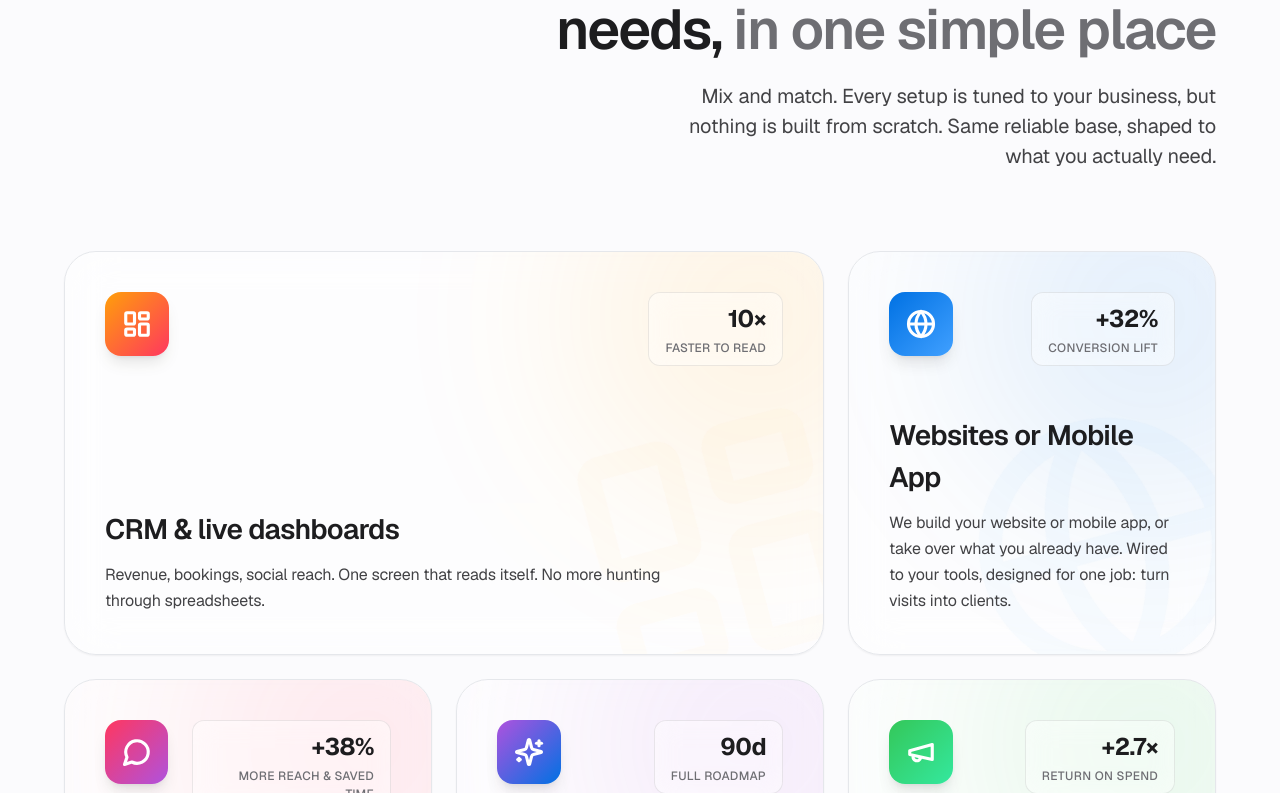
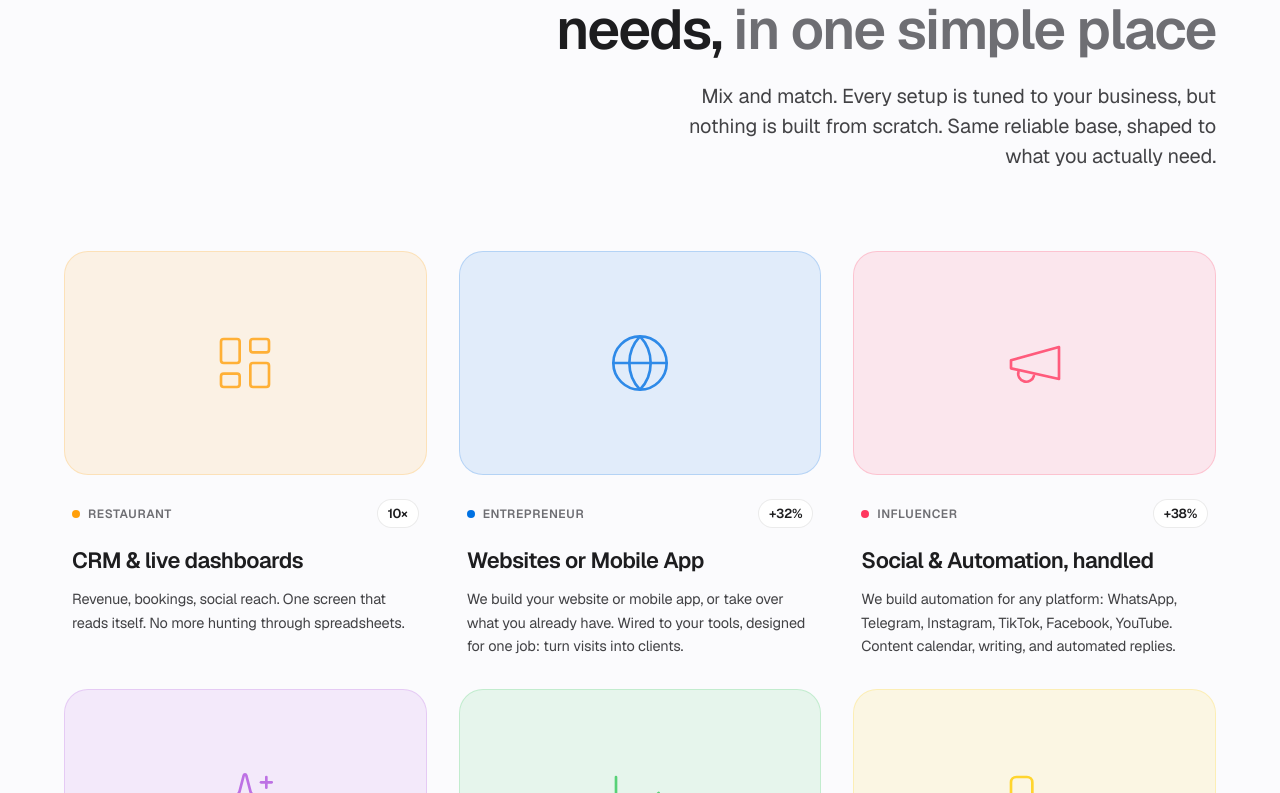
Before and after one commit to JulienRousset/customify, a React (Vite) app: page / in a window 1280 px wide. Shown: the part 1307-2100 px from the top of the page. Built offline with nearby package versions, Linux system fonts and the light colour scheme; no server answers.

Commit message:
style: revert bento grid to a cleaner card layout with large image-like visuals

```diff
--- a/src/components/Services.tsx
+++ b/src/components/Services.tsx
@@ -1,15 +1,15 @@
 import { motion } from 'framer-motion'
-import { LayoutDashboard, Globe, Megaphone, Sparkles, GitMerge, MessageCircle } from 'lucide-react'
+import { LayoutDashboard, Globe, Megaphone, Sparkles, LineChart, Workflow } from 'lucide-react'
 import { useLang } from '../lang'
 import { easeApple, staggerItem, staggerParent, viewportOnce } from './fx/motion'
 
 const visualStyles = [
-  { icon: LayoutDashboard, gradient: 'from-[#ff9f0a] to-[#ff375f]', color: 'text-[#ff9f0a]', glow: 'bg-[#ff9f0a]' },
-  { icon: Globe, gradient: 'from-[#0071e3] to-[#40a0ff]', color: 'text-[#0071e3]', glow: 'bg-[#0071e3]' },
-  { icon: MessageCircle, gradient: 'from-[#ff375f] to-[#af52de]', color: 'text-[#ff375f]', glow: 'bg-[#ff375f]' },
-  { icon: Sparkles, gradient: 'from-[#af52de] to-[#0071e3]', color: 'text-[#af52de]', glow: 'bg-[#af52de]' },
-  { icon: Megaphone, gradient: 'from-[#34c759] to-[#34e89e]', color: 'text-[#34c759]', glow: 'bg-[#34c759]' },
-  { icon: GitMerge, gradient: 'from-[#ffcc00] to-[#ff9f0a]', color: 'text-[#ffcc00]', glow: 'bg-[#ffcc00]' },
+  { icon: LayoutDashboard, bg: 'bg-[#ff9f0a]/10', color: 'text-[#ff9f0a]', border: 'border-[#ff9f0a]/20', hex: '#ff9f0a' },
+  { icon: Globe, bg: 'bg-[#0071e3]/10', color: 'text-[#0071e3]', border: 'border-[#0071e3]/20', hex: '#0071e3' },
+  { icon: Megaphone, bg: 'bg-[#ff375f]/10', color: 'text-[#ff375f]', border: 'border-[#ff375f]/20', hex: '#ff375f' },
+  { icon: Sparkles, bg: 'bg-[#af52de]/10', color: 'text-[#af52de]', border: 'border-[#af52de]/20', hex: '#af52de' },
+  { icon: LineChart, bg: 'bg-[#34c759]/10', color: 'text-[#34c759]', border: 'border-[#34c759]/20', hex: '#34c759' },
+  { icon: Workflow, bg: 'bg-[#ffcc00]/10', color: 'text-[#ffcc00]', border: 'border-[#ffcc00]/20', hex: '#ffcc00' },
 ]
 
 export default function Services() {
@@ -40,59 +40,45 @@ export default function Services() {
           initial="hidden"
           whileInView="visible"
           viewport={viewportOnce}
-          className="grid grid-cols-1 md:grid-cols-2 lg:grid-cols-3 gap-6"
+          className="grid grid-cols-1 md:grid-cols-2 lg:grid-cols-3 gap-6 lg:gap-8"
         >
           {s.items.map((item, i) => {
             const style = visualStyles[i % visualStyles.length]
             const Icon = style.icon
-
-            // Bento grid spanning logic
-            let spanClass = 'lg:col-span-1'
-            if (i === 0) spanClass = 'md:col-span-2 lg:col-span-2' // CRM takes 2 cols
-            else if (i === 5) spanClass = 'md:col-span-2 lg:col-span-3' // Last item takes full row
-            else if (i === 3 || i === 4) spanClass = 'lg:col-span-1' // Regular
-
             return (
               <motion.article
                 key={item.title}
                 variants={staggerItem}
-                whileHover={{ y: -6, scale: 1.01 }}
-                transition={{ duration: 0.4, ease: easeApple }}
-                className={`
-                  group relative bg-surface2/60 backdrop-blur-xl rounded-[32px] p-8 md:p-10
-                  border border-hair/80 flex flex-col overflow-hidden shadow-sm
-                  hover:shadow-2xl transition-all duration-500
-                  ${spanClass}
-                `}
+                whileHover={{ y: -4 }}
+                transition={{ duration: 0.35, ease: easeApple }}
+                className="group flex flex-col"
               >
-                {/* Abstract Ambient Glow */}
-                <div className={`absolute -top-32 -right-32 w-96 h-96 opacity-10 group-hover:opacity-30 transition-opacity duration-700 blur-[100px] pointer-events-none rounded-full ${style.glow}`} />
-
-                {/* Giant Background Icon */}
-                <div className="absolute -right-8 -bottom-8 opacity-[0.03] group-hover:opacity-[0.08] transition-opacity duration-500 pointer-events-none rotate-[-15deg] group-hover:rotate-0 group-hover:scale-110 transform-gpu">
-                  <Icon size={280} className={style.color} />
+                {/* Visual / Image Area */}
+                <div className={`relative w-full h-48 md:h-56 rounded-[24px] mb-6 flex items-center justify-center overflow-hidden border ${style.border} ${style.bg} transition-colors duration-500`}>
+                  <motion.div
+                    whileHover={{ scale: 1.1 }}
+                    transition={{ type: 'spring', stiffness: 300, damping: 20 }}
+                  >
+                    <Icon size={64} strokeWidth={1} className={`${style.color} opacity-80`} />
+                  </motion.div>
                 </div>
 
-                <div className="relative flex flex-col md:flex-row md:items-start justify-between gap-6 mb-12">
-                  <motion.div
-                    whileHover={{ rotate: -10, scale: 1.1 }}
-                    transition={{ type: 'spring', stiffness: 400, damping: 15 }}
-                    className={`w-16 h-16 rounded-2xl flex items-center justify-center bg-gradient-to-br ${style.gradient} shadow-lg`}
-                  >
-                    <Icon size={30} strokeWidth={2.5} className="text-white" />
-                  </motion.div>
+                {/* Text Content Area */}
+                <div className="flex-1 flex flex-col px-2">
+                  <div className="flex items-center justify-between mb-4">
+                    <div className="flex items-center gap-2">
+                      <span className="w-2 h-2 rounded-full" style={{ backgroundColor: style.hex }} />
+                      <span className="text-[12px] font-semibold text-sub uppercase tracking-wider">{item.tag}</span>
+                    </div>
+                    <div className="flex items-center gap-1.5 bg-surface2 border border-hair px-2.5 py-1 rounded-full">
+                      <span className="font-semibold text-[13px] text-fg tracking-tight">{item.metric}</span>
+                    </div>
+                  </div>
 
-                  <div className="text-left md:text-right bg-white/50 dark:bg-black/20 backdrop-blur-md px-4 py-2 rounded-xl border border-hair">
-                    <div className="font-bold text-[24px] tracking-tight text-fg">{item.metric}</div>
-                    <div className="text-[12px] text-sub font-medium mt-0.5 uppercase tracking-wide">{item.metricLabel}</div>
-                  </div>
-                </div>
-
-                <div className="relative mt-auto">
-                  <h3 className="font-display font-semibold text-[24px] md:text-[28px] tracking-tight mb-3">
+                  <h3 className="font-display font-semibold text-[20px] md:text-[22px] tracking-tight mb-2.5 text-fg">
                     {item.title}
                   </h3>
-                  <p className="text-[16px] text-fg2 leading-relaxed text-pretty max-w-xl">
+                  <p className="text-[14.5px] text-fg2 leading-[1.6] text-pretty">
                     {item.desc}
                   </p>
                 </div>
```
